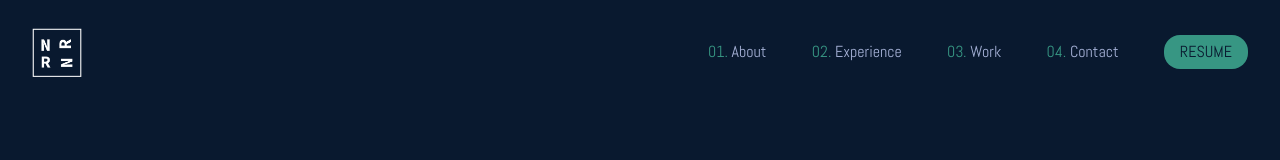
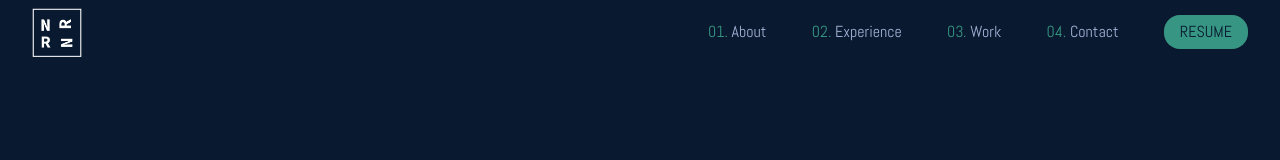
Before and after one commit to radanovicnikola93/portfolio-2022, a website: page index.html in a window 1280 px wide. Drawn offline with nearby package versions, Linux system fonts and the light colour scheme; files that its build step writes are made by us from their sources; a web font is replaced by a local one.

Commit message:
Updated CSS Reset

```diff
--- a/scss/core/_reset.scss
+++ b/scss/core/_reset.scss
@@ -19,6 +19,14 @@ html {
 /**
  * Remove the margin in all browsers.
  */
+
+ *,
+ *::after,
+ *::before {
+     box-sizing: border-box;
+     margin: 0;
+     padding: 0;
+ }
 
 body {
     margin: 0;
```
